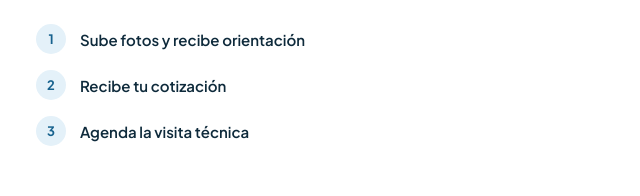
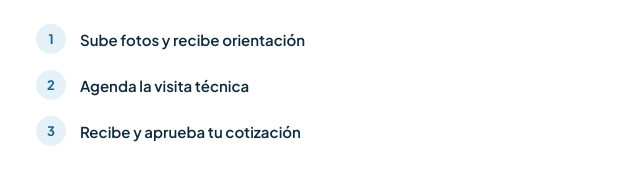
Before and after one commit to maes29-uniECI/Impermeapp, a plain HTML site: page index.html in a window 1280 px wide. Shown: the part 306-502 px from the top of the page, without its empty margins (324-964 px from the left). Drawn offline with Linux system fonts and the light colour scheme.

Commit message:
Add files via upload

```diff
--- a/index.html
+++ b/index.html
@@ -770,7 +770,7 @@ const SCREENS = {
     <div class="body">
       <div class="hero"><div class="dropfall">${DROP(64, 84)}</div><h2>${u ? 'Hola, ' + esc(first(u.nombre)) : 'ImpermeApp'}</h2><p>Reporta humedades y filtraciones, cotiza y sigue tu servicio en vivo.</p></div>
       ${s ? `<button class="active" data-svc="${s._id}"><span class="grow"><span class="small">Servicio #${s.num} · ${esc(STATES[s.estado])}</span><b>${esc(s.tipo)}</b><span class="small">${esc(visitTxt(s))}</span></span>${ICON.chev}</button>`
-        : `<ol class="howto"><li><b>1</b>Sube fotos y recibe orientación</li><li><b>2</b>Recibe tu cotización</li><li><b>3</b>Agenda la visita técnica</li></ol>`}
+        : `<ol class="howto"><li><b>1</b>Sube fotos y recibe orientación</li><li><b>2</b>Agenda la visita técnica</li><li><b>3</b>Recibe y aprueba tu cotización</li></ol>`}
       ${unread ? `<button class="msgnote" data-go="chat"><i></i><span>Tienes un mensaje nuevo del equipo</span></button>` : ''}
     </div>
     <div class="foot"><button class="btn" id="goReport">Reportar un problema</button><button class="btn sec" data-go="servicios">Ver mis servicios</button>
```
